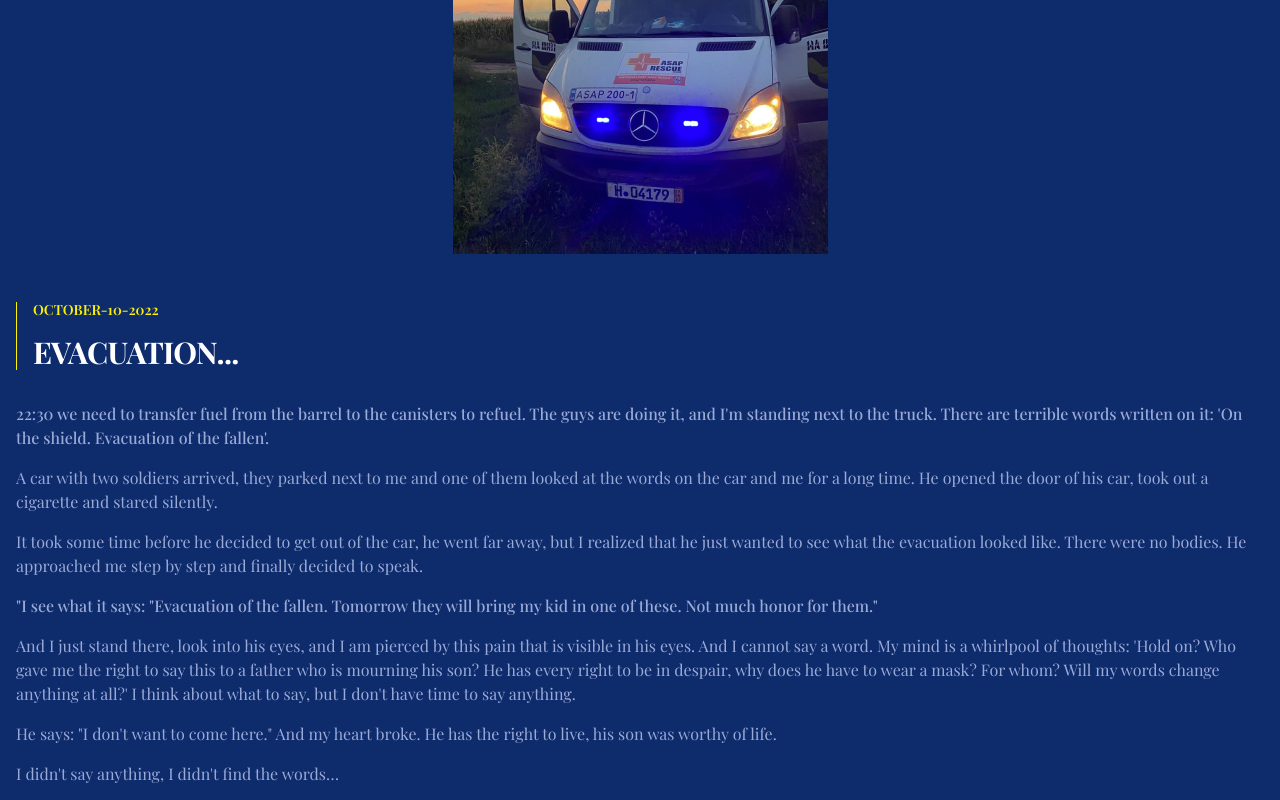
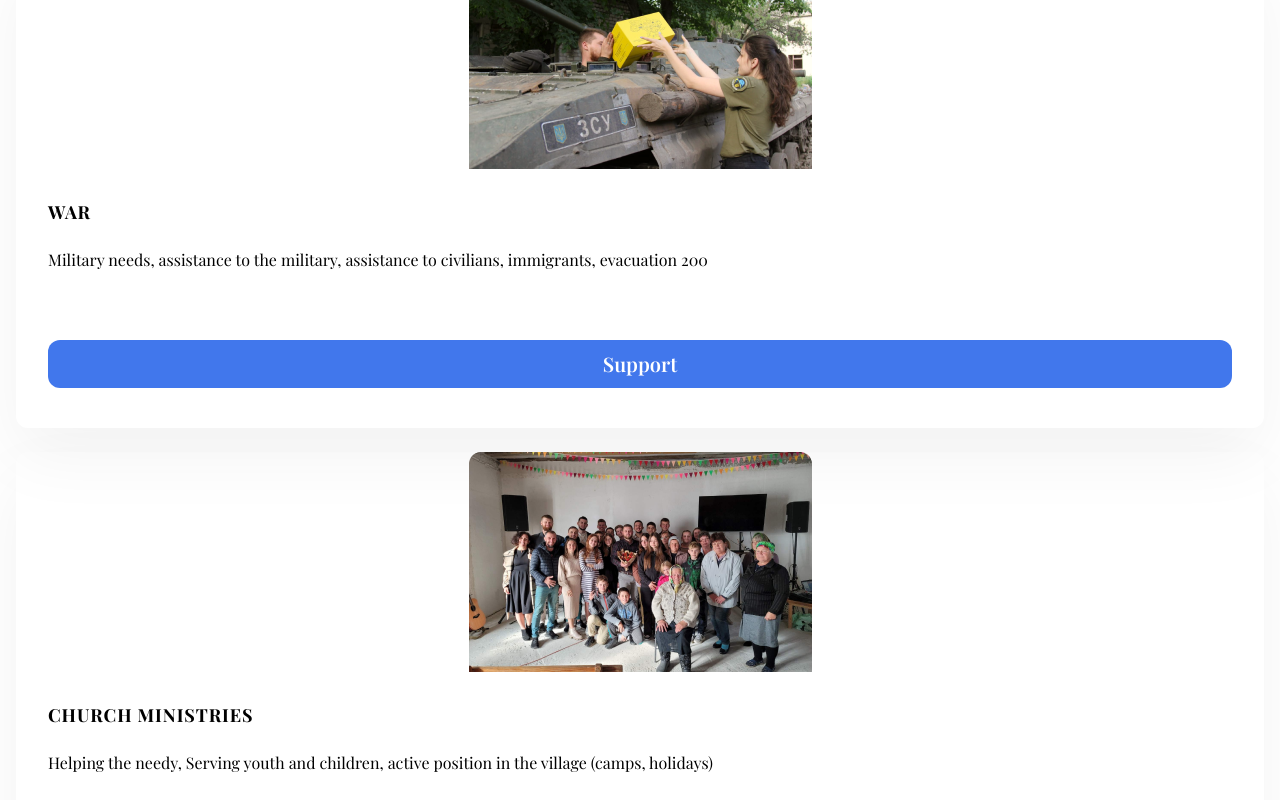
Before and after one commit to Artem18084/FORWARD_UKRAINE_MINISTRIES, a React app: page / in a window 1280 px wide. Shown: the part 692-1492 px from the top of the page. Built offline with nearby package versions, Linux system fonts and the light colour scheme; no server answers.

Commit message:
area of  work first commit mibile

```diff
--- a/src/Components/MAin/AboutWar/AboutWar.jsx
+++ b/src/Components/MAin/AboutWar/AboutWar.jsx
@@ -33,7 +33,7 @@ export default function AboutWar() {
                 className=" text-[#4177ec] font-playfair text-sm font-semibold leading-4 tracking-normal text-left"
                 dateTime="2022-10-10"
               >
-                OCTOBER-10-2022
+                DECEMBER-09-2023
               </time>
             </li>
             <li>
--- /dev/null
+++ b/src/Components/MAin/AreaOfWork/AreaOfWork.jsx
@@ -0,0 +1,44 @@
+import React from "react";
+import AreaOfWorkCard from "./AreaOfWorkCard/AreaOfWorkCard";
+import Title from "../Title/Title";
+import volunteerMobImg from "../../../images/main/areaOfWork/volunteerMob.png";
+import churchMinistriesMobImg from "../../../images/main/areaOfWork/churchMinistriesMobile.png";
+
+export default function AreaOfWork() {
+  const contentData = [
+    {
+      title: "war",
+      text: "Military needs, assistance to the military, assistance to civilians, immigrants, evacuation 200",
+      img: volunteerMobImg,
+    },
+    {
+      title: "church ministries",
+      text: "Helping the needy, Serving youth and children, active position in the village (camps, holidays)",
+      img: churchMinistriesMobImg,
+    },
+    {
+      title: "youth development",
+      text: "Workshops, seminars, business development assistance",
+      img: volunteerMobImg,
+    },
+  ];
+
+  return (
+    <article className="flex flex-col gap-8 py-12 px-4 bg-white">
+      <section className=" flex flex-col  items-center gap-2">
+        <Title title="Areas of work" color="black" />
+        <div className="w-[103.5px] h-[1px] bg-[#4177ec]"></div>
+      </section>
+      <ul className="flex flex-col gap-6 self-stretch">
+        {contentData.map((data, index) => (
+          <AreaOfWorkCard
+            key={index}
+            alt="volunteer"
+            imgMob={volunteerMobImg}
+            contentData={data}
+          />
+        ))}
+      </ul>
+    </article>
+  );
+}
--- /dev/null
+++ b/src/Components/MAin/AreaOfWork/AreaOfWorkCard/AreaOfWorkCard.jsx
@@ -0,0 +1,33 @@
+import React from "react";
+import DonateButton from "../../../UI/DonateButton/DonateButton";
+
+export default function AreaOfWorkCard(props) {
+  const { title, text, img } = props.contentData;
+
+  return (
+    <li className="flex flex-col shadow-cardShadow  rounded-xl h-[479px]">
+      {/* <figure className="flex items-center justify-center h-[220px]"> */}
+        <img
+          className="max-h-[220px] object-contain"
+          src={img}
+          alt={props.alt}
+        />
+      {/* </figure> */}
+      <section className="flex flex-col justify-between h-[259px] px-8 pt-8 pb-10  flex-shrink-0 self-stretch  ">
+        <ul className="flex flex-col  gap-6">
+          <li>
+            <h4 className="font-playfair text-[18px] font-bold leading-[23.4px] tracking-wider text-left uppercase whitespace-nowrap ">
+              {title}
+            </h4>
+          </li>
+          <li>
+            <p className="font-inter text-base font-light leading-6 tracking-normal text-left ">
+              {text}
+            </p>
+          </li>
+        </ul>
+        <DonateButton helping="Support" bgColor="[#4177ec]" color="white" />
+      </section>
+    </li>
+  );
+}
--- a/src/Components/MAin/Evacuation/Evacuation.jsx
+++ b/src/Components/MAin/Evacuation/Evacuation.jsx
@@ -50,7 +50,7 @@ export default function Evacuation() {
                 className=" text-[#fff200] font-playfair text-sm font-semibold leading-4 tracking-normal text-left"
                 dateTime="2022-10-10"
               >
-                OCTOBER-10-2022
+                AUGUST-24-2023{" "}
               </time>
             </li>
 
--- a/src/Components/MAin/Main.jsx
+++ b/src/Components/MAin/Main.jsx
@@ -7,11 +7,13 @@ import MapSection from "./MapSection/MapSection";
 import AboutWar from "./AboutWar/AboutWar";
 import PraySection from "./PraySection/PraySection";
 import Evacuation from "./Evacuation/Evacuation";
+import AreaOfWork from "./AreaOfWork/AreaOfWork";
 
 export default function Main(props) {
   return (
     <main className="flex flex-col w-full h-full ">
       <ImpactSection />
+      <AreaOfWork/>
       <Evacuation />
       <AboutWar />
       <PraySection />
--- a/src/Components/MAin/PraySection/PraySection.jsx
+++ b/src/Components/MAin/PraySection/PraySection.jsx
@@ -18,7 +18,7 @@ export default function PraySection() {
         suffering both within Ukraine and for those who may flee to neighboring
         countries for safety
       </p>
-      <DonateButton />
+      <DonateButton helping="Donate" bgColor="myYellow" color="black"/>
     </article>
   );
 }
--- a/src/Components/UI/DonateButton/DonateButton.jsx
+++ b/src/Components/UI/DonateButton/DonateButton.jsx
@@ -1,14 +1,14 @@
 import React from "react";
 
-export default function DonateButton() {
+export default function DonateButton(props) {
   return (
-    <button className="bg-myYellow text-black w-full rounded-xl font-inter text-center text-xl font-semibold leading-6 tracking-normal">
+    <button className={`bg-${props.bgColor} text-${props.color} w-full rounded-xl font-inter text-center text-xl font-semibold leading-6 tracking-normal`}>
       <a
         href="https://www.paypal.com/donate/?hosted_button_id=WYGADA44TMFFY"
         target="_blank"
         className=" block  px-5 py-3"
       >
-        Donate
+        {props.helping}
       </a>
     </button>
   );
--- a/tailwind.config.js
+++ b/tailwind.config.js
@@ -18,6 +18,8 @@ module.exports = {
         modalOpacity: "rgba(31,41,55,.5)"
       },
       boxShadow: {
+        cardShadow:'-2px 28px 68px 0px rgba(0, 0, 0, 0.05)',
+
         def: " 0px 8px 15px rgba(0, 0, 0, 0.1)",
         hov: "0px 15px 20px rgba(255,228,181, 0.4)",
         hovDonate: "0px 15px 20px rgba(200,200,200, 0.4)",
```
Also changed, not shown: src/images/main/areaOfWork/churchMinistriesMobile.png (added), src/images/main/areaOfWork/volunteerMob.png (added), 110 other files (tests, documents, lock files or other folders).
